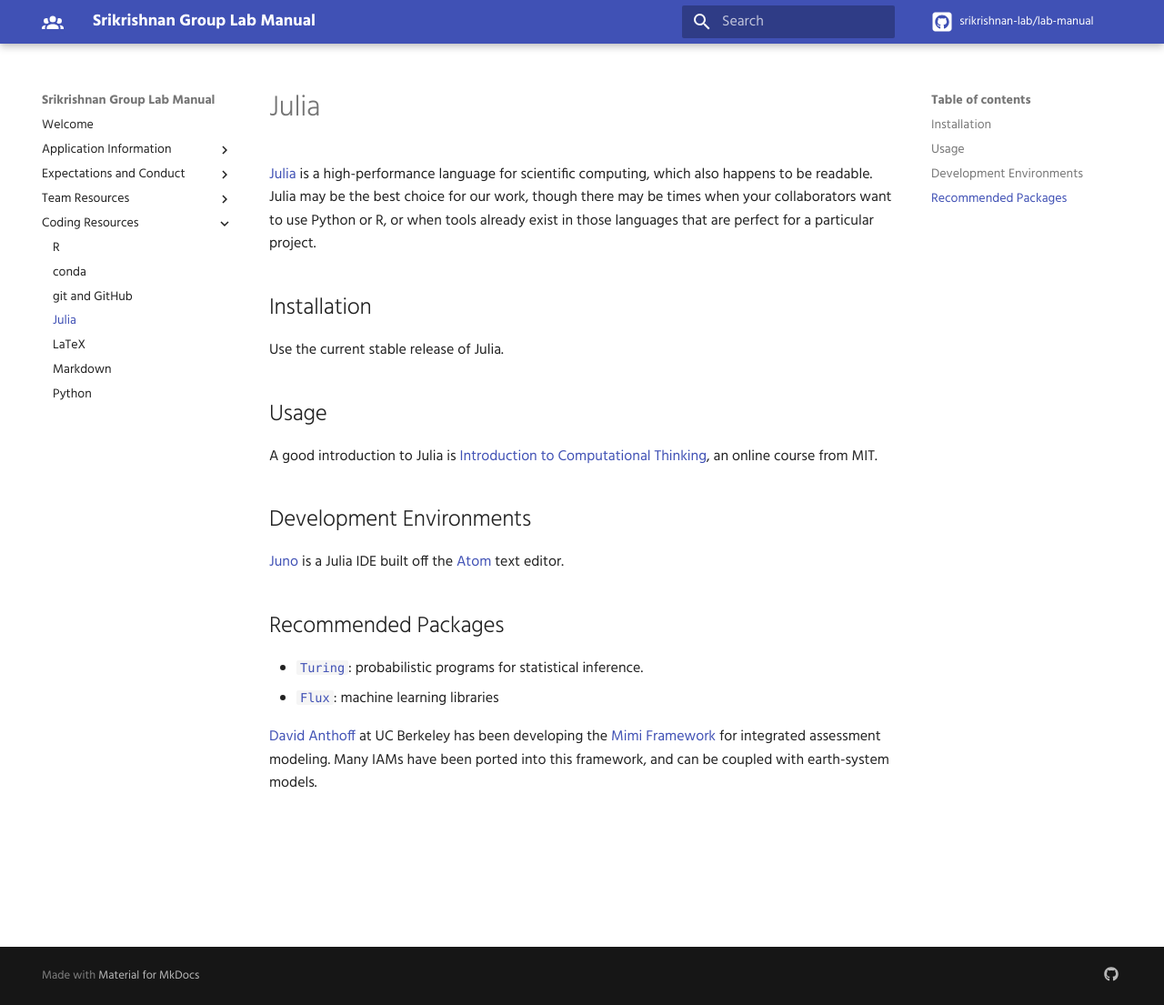
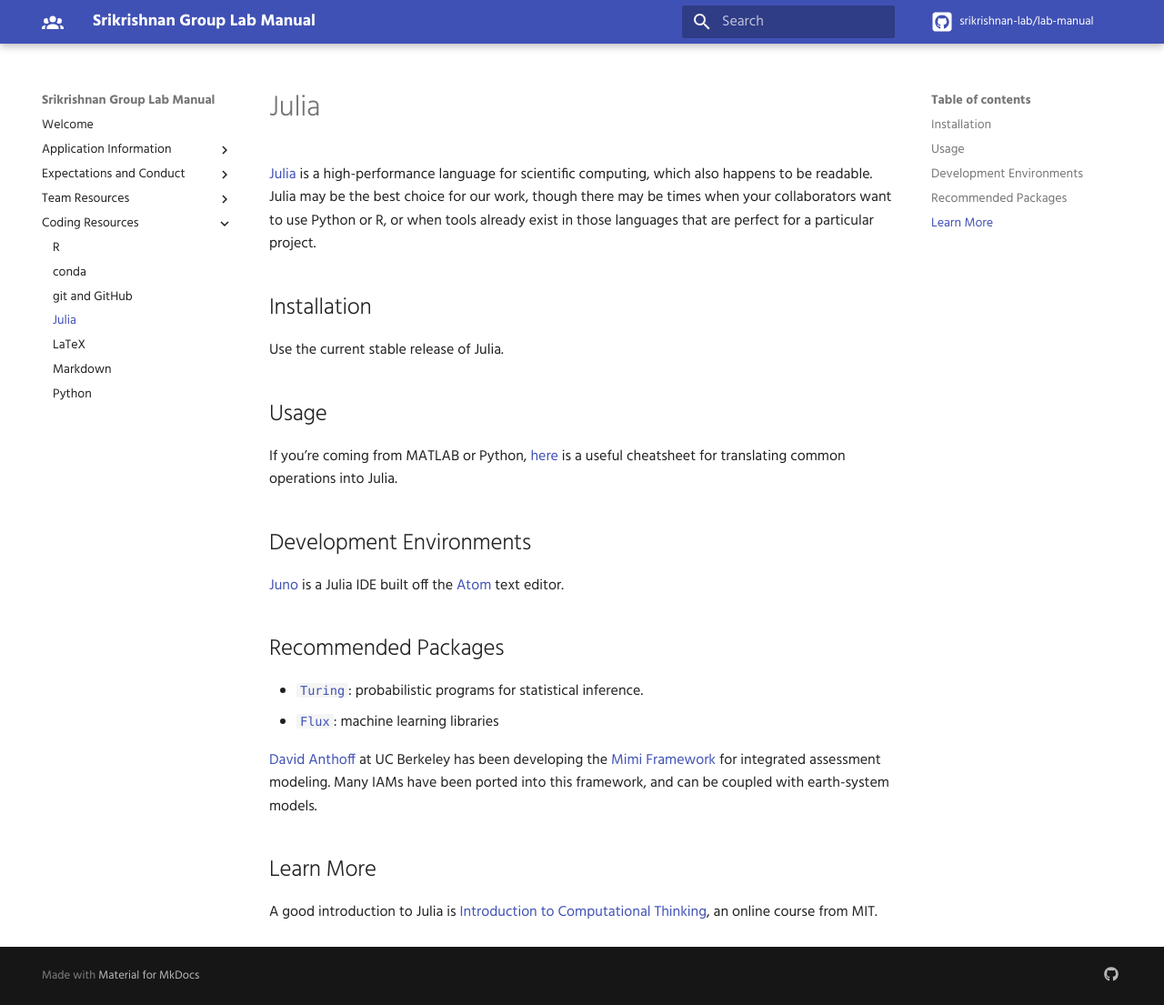
Before and after one commit to srikrishnan-lab/lab-manual, an MkDocs documentation site: the page built from docs/coding/julia.md, in a window 1280 px wide and 1105 px high. Shown: the whole window at 91% size. Built offline with MkDocs 1.6.1 and Material for MkDocs 9.7.7, drawn with Linux system fonts in a browser that asks for light colours; some web fonts are replaced; comment, search, counter and statistics services are not loaded.

Commit message:
add python/matlab/julia cheat sheet

```diff
--- a/docs/coding/julia.md
+++ b/docs/coding/julia.md
@@ -8,7 +8,7 @@
 
 ## Usage
 
-A good introduction to Julia is [Introduction to Computational Thinking](https://computationalthinking.mit.edu/Fall20/){:target="_blank"}, an online course from MIT.
+If you're coming from MATLAB or Python, [here](https://cheatsheets.quantecon.org/){:target="_blank"} is a useful cheatsheet for translating common operations into Julia.
 
 ## Development Environments
 
@@ -20,3 +20,7 @@
 * [`Flux`](https://fluxml.ai/){:target="_blank"}: machine learning libraries
 
 [David Anthoff](https://www.david-anthoff.com/){:target="_blank"} at UC Berkeley has been developing the [Mimi Framework](https://www.mimiframework.org/){:target="_blank"} for integrated assessment modeling. Many IAMs have been ported into this framework, and can be coupled with earth-system models.
+
+## Learn More
+
+A good introduction to Julia is [Introduction to Computational Thinking](https://computationalthinking.mit.edu/Fall20/){:target="_blank"}, an online course from MIT.
```
